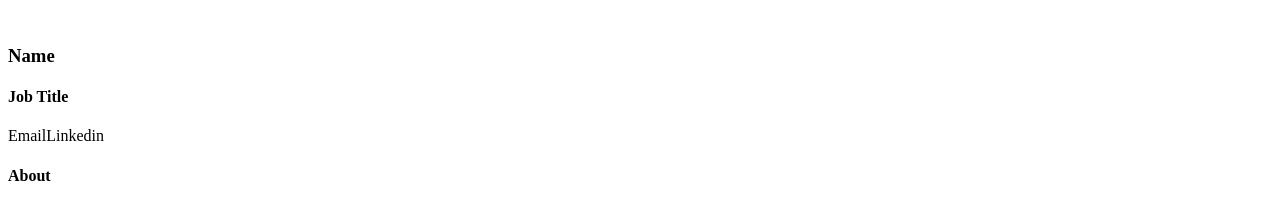
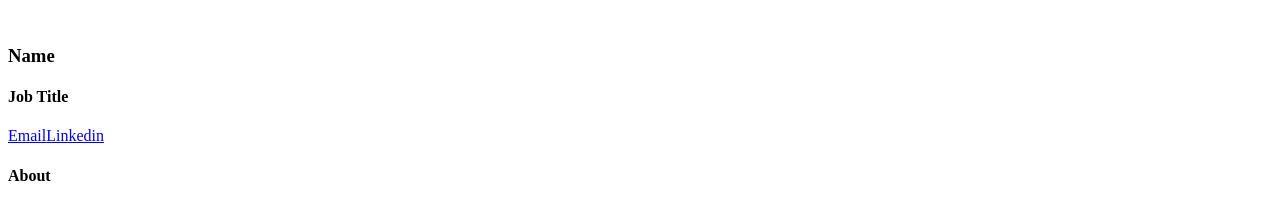
Before and after one commit to fairleyv/BusinessCard, a React (Vite) app in the folder BusinessCard/: page / in a window 1280 px wide. Shown: the top 206 px of the page. Built offline with nearby package versions, Linux system fonts and the light colour scheme.

Commit message:
added mailto and linkedin link to buttons in info component and created span tags for icons.

```diff
--- a/BusinessCard/components/Info.jsx
+++ b/BusinessCard/components/Info.jsx
@@ -9,8 +9,14 @@ export default function Info () {
                 <h4 className="job">Job Title</h4>
             </div>
             <div className="infoBtns">
-                <btn className="emailBtn">Email</btn>
-                <btn className="linkedInBtn">Linkedin</btn>
+                <btn className="emailBtn">
+                    <a href="mailto:fairleyvincent@gmail.com">
+                    <span className="emailIcon"></span>Email</a>
+                </btn>
+                <btn className="linkedInBtn">
+                    <a href="www.linkedin.com/in/vincent-fairley">
+                    <span className="linkedInIcon"></span>Linkedin</a>
+                </btn>
             </div>
         </div>
     )
```
